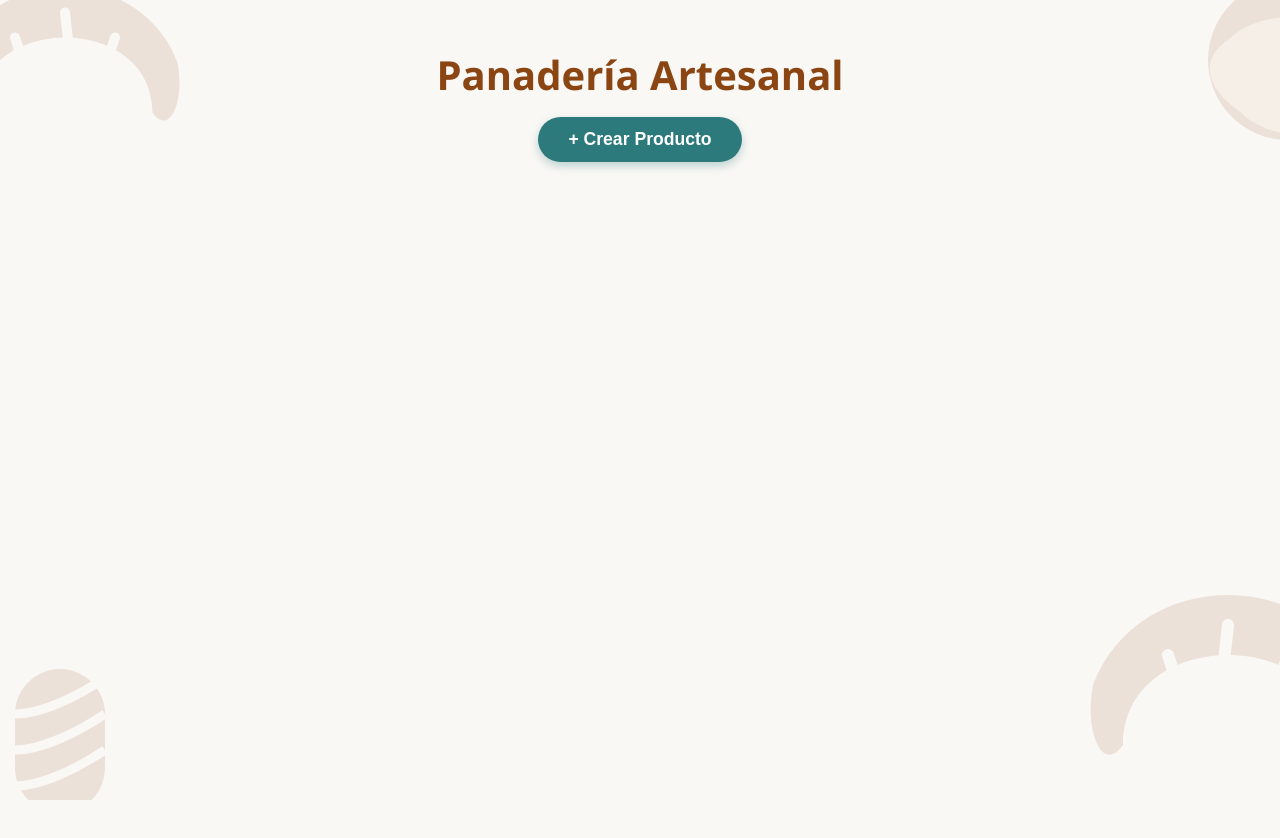
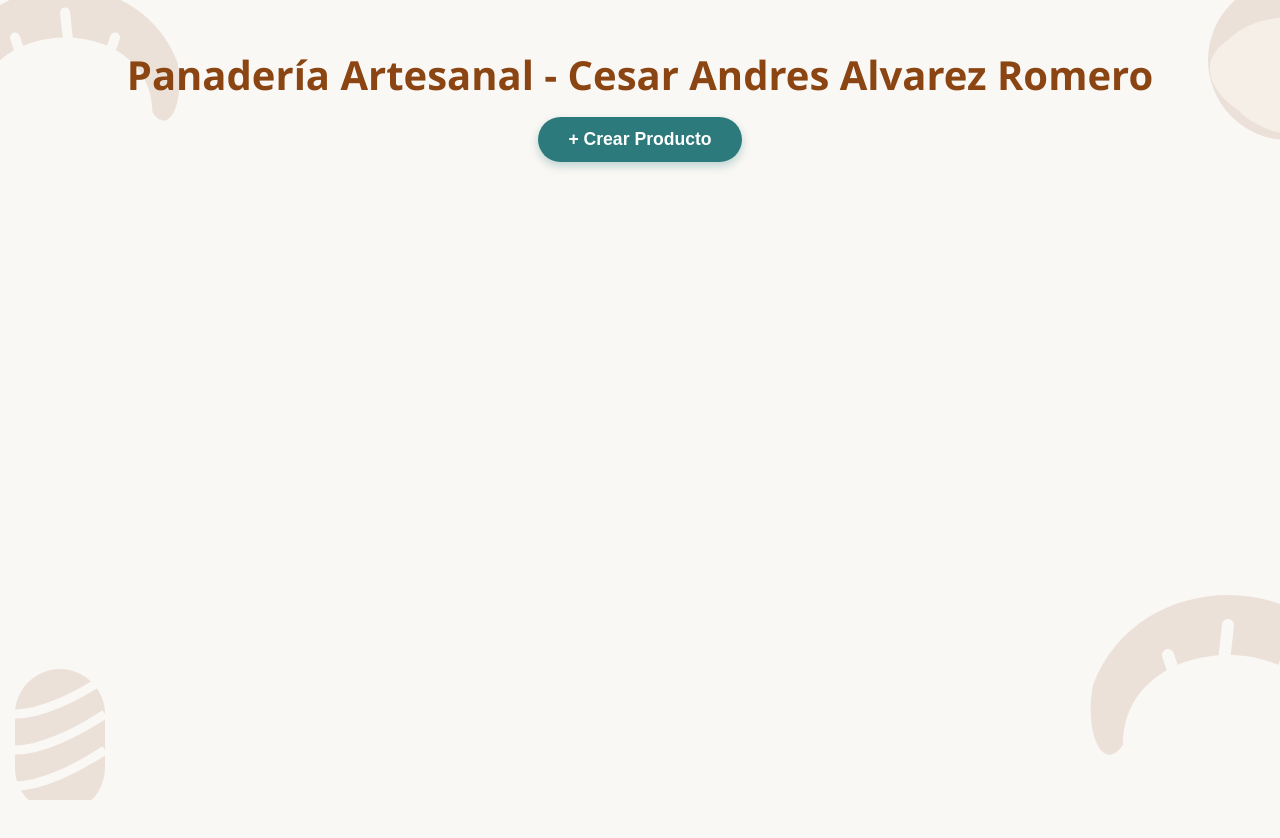
Before and after one commit to Cesar-CAAR/AppShellPanaderia, a plain HTML site: page index.html in a window 1280 px wide. Drawn offline with Linux system fonts and the light colour scheme; no server answers.

Commit message:
corrigiendo datos

```diff
--- a/index.html
+++ b/index.html
@@ -12,7 +12,7 @@
     <div class="fondo-panes"></div>
 
     <header>
-        <h1>Panadería Artesanal</h1>
+        <h1>Panadería Artesanal - Cesar Andres Alvarez Romero</h1>
         <div id="estado-red" class="oculto"></div>
         <button class="btn-crear-flotante" onclick="abrirModalCrear()">+ Crear Producto</button>
     </header>
```
